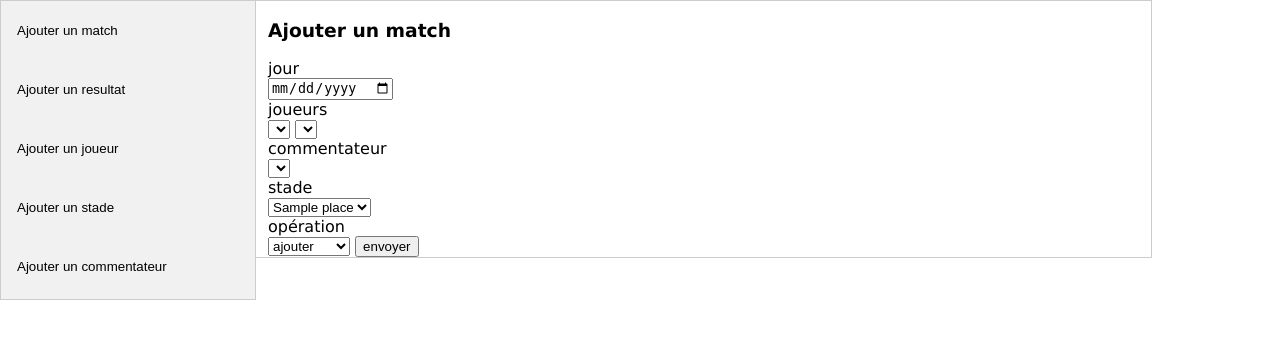
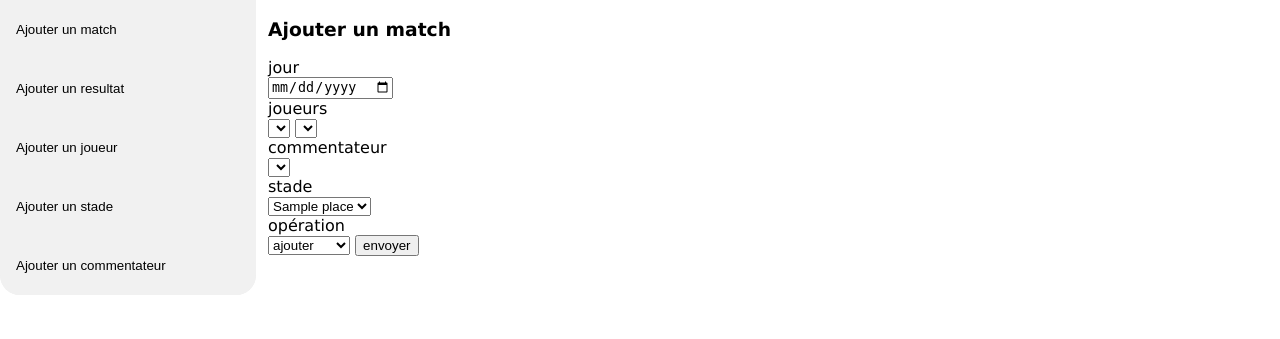
Before and after one commit to orkeilius/tournois, a PHP site: page /edit.php in a window 1280 px wide. Shown: the part 116-455 px from the top of the page. Run offline with PHP 8.4, Linux system fonts and the light colour scheme; tables that the repository leaves empty or names only in its code hold one stand-in row (values such as "Sample post"); data that the repository does not hold is empty.

Commit message:
fix tab style

```diff
--- a/style/tab.css
+++ b/style/tab.css
@@ -4,10 +4,11 @@
 
 .tab {
     float: left;
-    border: 1px solid #ccc;
     background-color: #f1f1f1;
     width: 20%;
-    height: 300px;
+    height: 100%;
+    border-radius: 0 0 20px 20px;
+    overflow: hidden;
 }
 
 /* Style the buttons that are used to open the tab content */
@@ -35,8 +36,7 @@
 .tabcontent {
     float: left;
     padding: 0px 12px;
-    border: 1px solid #ccc;
     width: 70%;
-    border-left: none;
     height: 100%;
+    border: none;
 }
```
